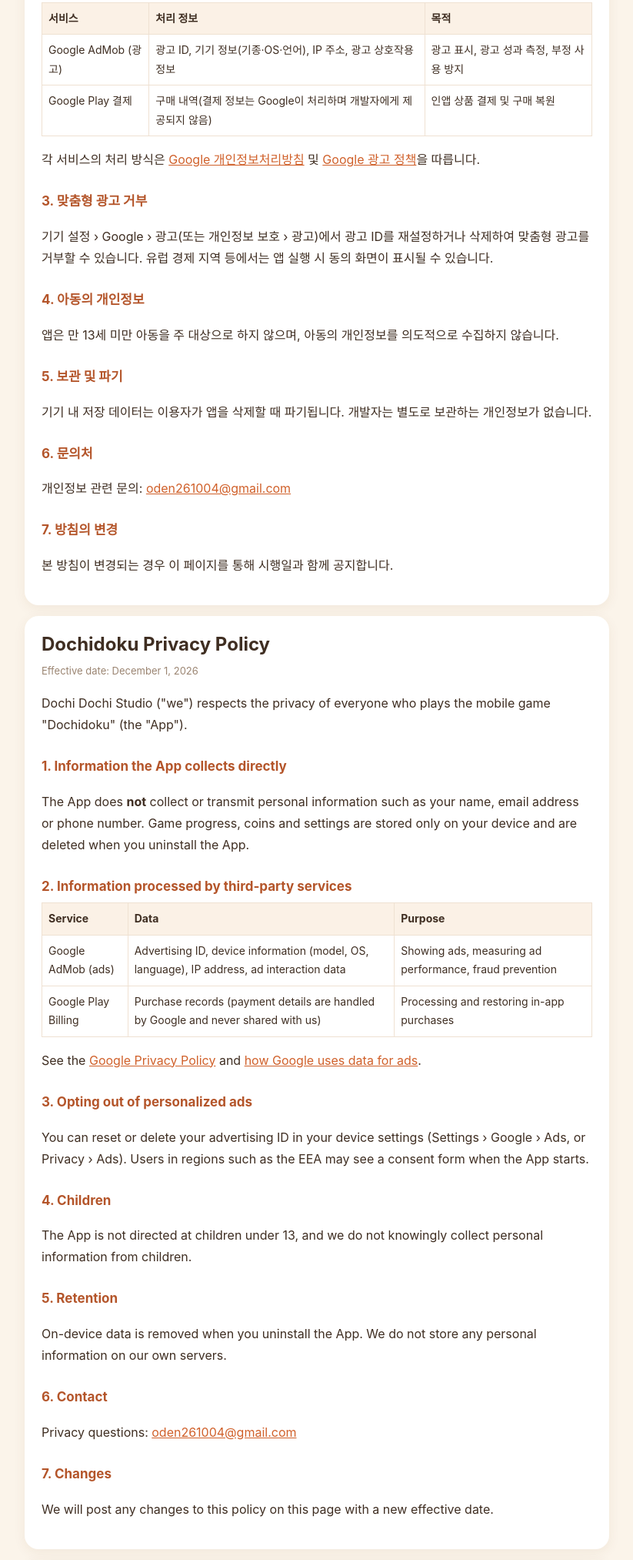
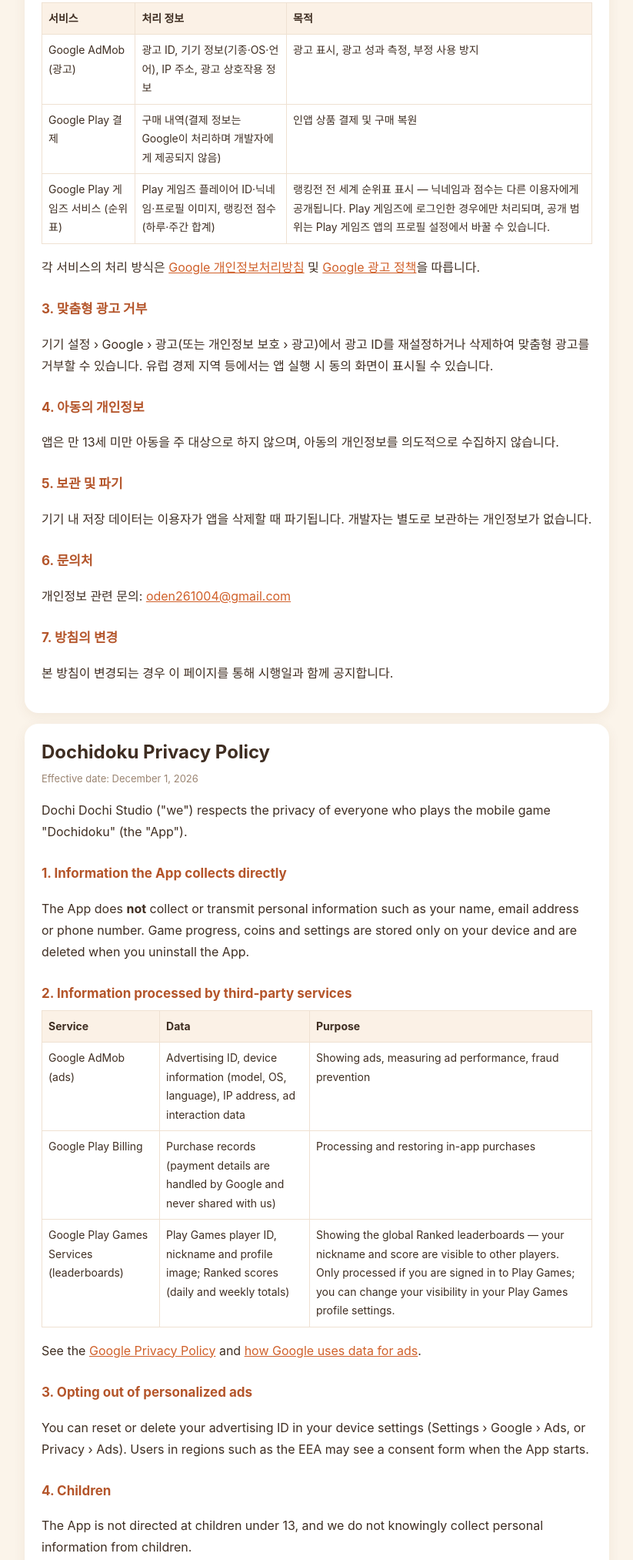
Before and after one commit to dochidochi-studio/dochidochi-studio.github.io, a plain HTML site: page privacy.html in a window 1280 px wide. Shown: the part 452-2478 px from the top of the page at 77% size, without its empty margins (228-1051 px from the left). Drawn offline with Linux system fonts and the light colour scheme.

Commit message:
사이트 업데이트 2026-11-17

```diff
--- a/privacy.html
+++ b/privacy.html
@@ -34,6 +34,7 @@
 <tr><th>서비스</th><th>처리 정보</th><th>목적</th></tr>
 <tr><td>Google AdMob (광고)</td><td>광고 ID, 기기 정보(기종·OS·언어), IP 주소, 광고 상호작용 정보</td><td>광고 표시, 광고 성과 측정, 부정 사용 방지</td></tr>
 <tr><td>Google Play 결제</td><td>구매 내역(결제 정보는 Google이 처리하며 개발자에게 제공되지 않음)</td><td>인앱 상품 결제 및 구매 복원</td></tr>
+<tr><td>Google Play 게임즈 서비스 (순위표)</td><td>Play 게임즈 플레이어 ID·닉네임·프로필 이미지, 랭킹전 점수(하루·주간 합계)</td><td>랭킹전 전 세계 순위표 표시 — 닉네임과 점수는 다른 이용자에게 공개됩니다. Play 게임즈에 로그인한 경우에만 처리되며, 공개 범위는 Play 게임즈 앱의 프로필 설정에서 바꿀 수 있습니다.</td></tr>
 </table>
 <p>각 서비스의 처리 방식은 <a href="https://policies.google.com/privacy">Google 개인정보처리방침</a> 및 <a href="https://policies.google.com/technologies/ads">Google 광고 정책</a>을 따릅니다.</p>
 <h2>3. 맞춤형 광고 거부</h2>
@@ -59,6 +60,7 @@
 <tr><th>Service</th><th>Data</th><th>Purpose</th></tr>
 <tr><td>Google AdMob (ads)</td><td>Advertising ID, device information (model, OS, language), IP address, ad interaction data</td><td>Showing ads, measuring ad performance, fraud prevention</td></tr>
 <tr><td>Google Play Billing</td><td>Purchase records (payment details are handled by Google and never shared with us)</td><td>Processing and restoring in-app purchases</td></tr>
+<tr><td>Google Play Games Services (leaderboards)</td><td>Play Games player ID, nickname and profile image; Ranked scores (daily and weekly totals)</td><td>Showing the global Ranked leaderboards — your nickname and score are visible to other players. Only processed if you are signed in to Play Games; you can change your visibility in your Play Games profile settings.</td></tr>
 </table>
 <p>See the <a href="https://policies.google.com/privacy">Google Privacy Policy</a> and <a href="https://policies.google.com/technologies/ads">how Google uses data for ads</a>.</p>
 <h2>3. Opting out of personalized ads</h2>
@@ -84,6 +86,7 @@
 <tr><th>サービス</th><th>取り扱う情報</th><th>目的</th></tr>
 <tr><td>Google AdMob(広告)</td><td>広告ID、端末情報(機種・OS・言語)、IPアドレス、広告の操作情報</td><td>広告の表示、広告効果の測定、不正防止</td></tr>
 <tr><td>Google Play 決済</td><td>購入履歴(決済情報はGoogleが処理し、開発者には提供されません)</td><td>アプリ内購入の処理と復元</td></tr>
+<tr><td>Google Play ゲームズ サービス(ランキング)</td><td>Play ゲームズのプレイヤーID・ニックネーム・プロフィール画像、ランキング戦のスコア(日・週の合計)</td><td>ランキング戦の世界ランキングの表示 — ニックネームとスコアは他のプレイヤーに公開されます。Play ゲームズにログインしている場合のみ取り扱われ、公開範囲は Play ゲームズ アプリのプロフィール設定で変更できます。</td></tr>
 </table>
 <p>詳しくは <a href="https://policies.google.com/privacy">Google プライバシーポリシー</a> と <a href="https://policies.google.com/technologies/ads">Google の広告におけるデータの使用</a> をご覧ください。</p>
 <h2>3. パーソナライズド広告の停止</h2>
```
